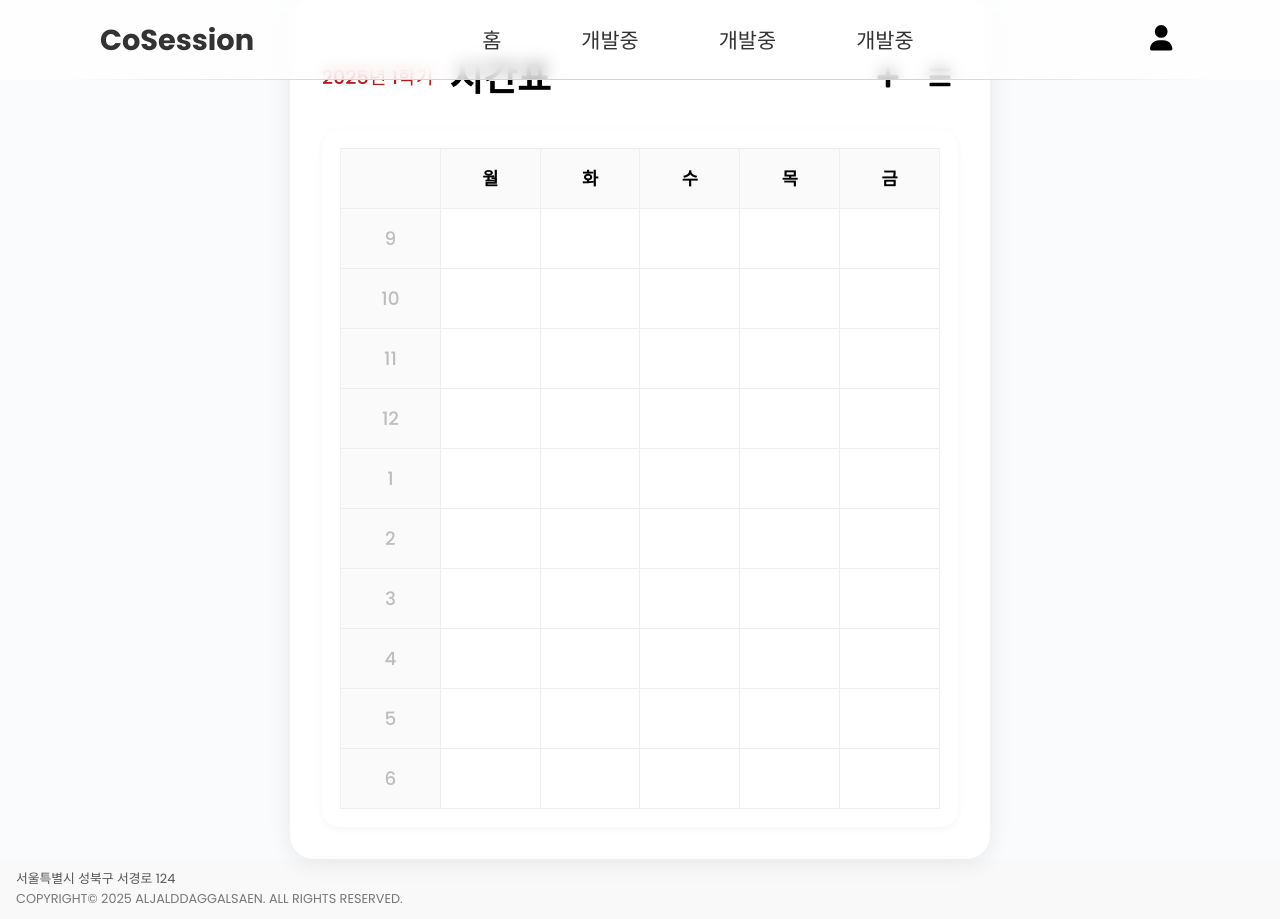
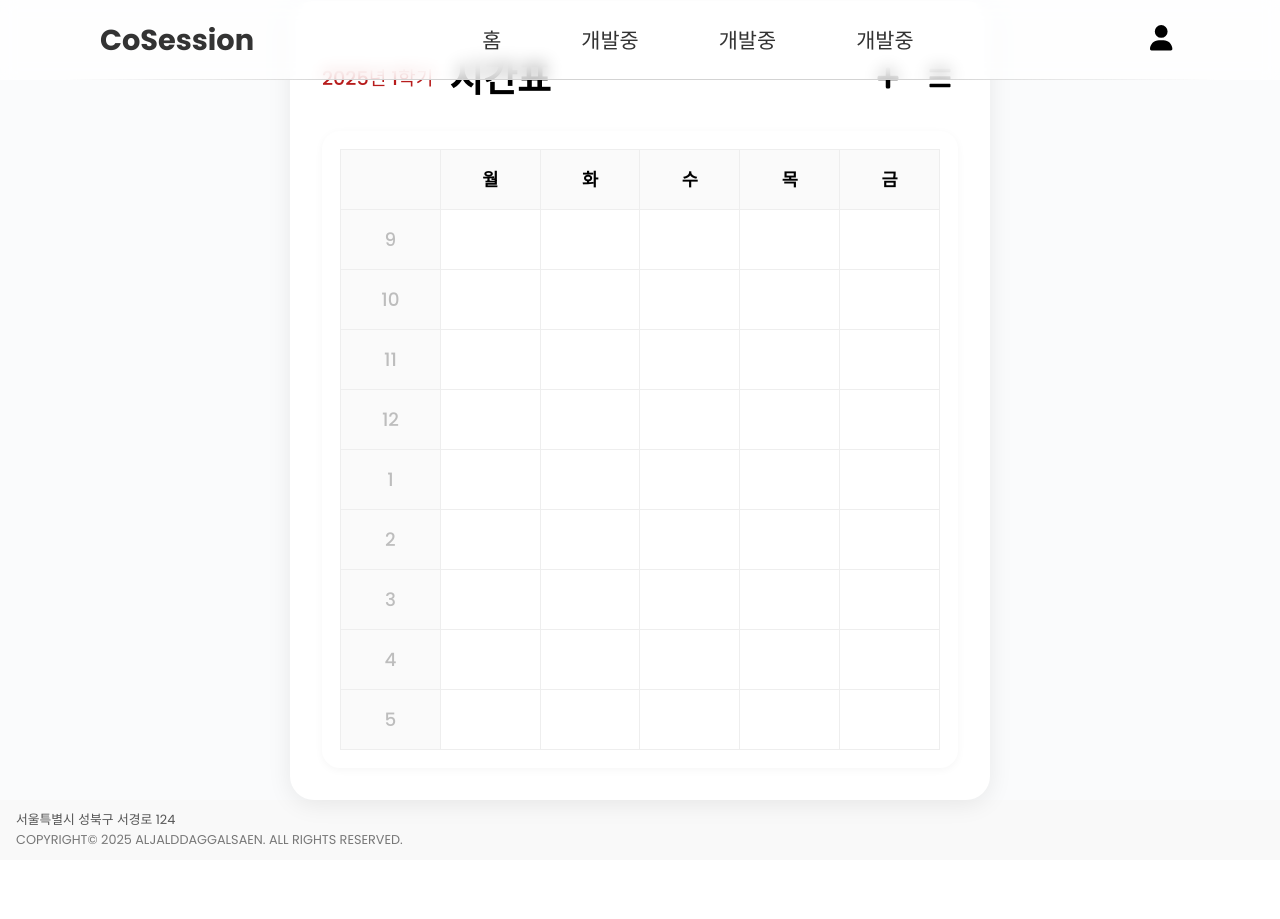
Before and after one commit to FExBE-CollabSession/FEFE, a React (Vite) app: page /main in a window 1280 px wide. After the commit the page ends 860 px from the top, so only its background shows below. Built offline with nearby package versions, Linux system fonts and the light colour scheme; a web font is replaced by a local one.

Commit message:
시간표 수정

```diff
--- a/src/pages/Home.jsx
+++ b/src/pages/Home.jsx
@@ -3,7 +3,7 @@ import styled from "styled-components";
 import { FaPlus, FaBars } from "react-icons/fa";
 
 const DAYS = ["월", "화", "수", "목", "금"];
-const TIMES = [9, 10, 11, 12, 1, 2, 3, 4, 5, 6];
+const TIMES = [9, 10, 11, 12, 1, 2, 3, 4, 5];
 
 const SEMESTERS = [
     "2025년 1학기",
@@ -12,10 +12,51 @@ const SEMESTERS = [
 ];
 
 const initialTimetables = {
-    "2025년 1학기": {},
-    "2024년 2학기": {},
-    "2024년 1학기": {},
+    "2025년 1학기": [],
+    "2024년 2학기": [],
+    "2024년 1학기": [],
 };
+
+const COLORS = [
+    "#F7B731", // 노랑
+    "#4B7BEC", // 파랑
+    "#26de81", // 연두
+    "#fd9644", // 주황
+    "#eb3b5a", // 빨강
+    "#45aaf2", // 하늘
+    "#a55eea", // 보라
+    "#20bf6b", // 초록
+];
+
+const DUMMY_SUBJECTS = [
+    { name: "컴퓨터아키텍처", professor: "홍길동", time: "화 9-11", room: "복-106" },
+    { name: "자료구조및실습", professor: "이몽룡", time: "화 12-1", room: "복-621" },
+    { name: "자바프로그래밍", professor: "성춘향", time: "수 12-1", room: "복-621" },
+    { name: "웹클라이언트컴퓨팅", professor: "임꺽정", time: "월 2-3", room: "복-621" },
+    { name: "경찰체력단련1", professor: "변학도", time: "화 3-4", room: "혜-301" },
+    { name: "MZ세대창의력", professor: "최길동", time: "목 3-4", room: "혜-311" },
+];
+
+const cellKey = (day, time) => `${day}-${time}`;
+
+function parseTimeString(timeStr) {
+    const [day, range] = timeStr.split(" ");
+    if (!day || !range) return { day: null, times: [] };
+    let [start, end] = range.split("-").map(Number);
+    const startIdx = TIMES.indexOf(start);
+    const endIdx = TIMES.indexOf(end);
+    if (startIdx === -1 || endIdx === -1) return { day, times: [] };
+    const times = TIMES.slice(Math.min(startIdx, endIdx), Math.max(startIdx, endIdx) + 1);
+    return { day, times };
+}
+
+function pickColor(usedColors) {
+    for (let c of COLORS) {
+        if (!usedColors.includes(c)) return c;
+    }
+    // 다 쓰면 랜덤
+    return COLORS[Math.floor(Math.random() * COLORS.length)];
+}
 
 function Home() {
     const [showAddModal, setShowAddModal] = useState(false);
@@ -23,10 +64,79 @@ function Home() {
     const [showSemesterList, setShowSemesterList] = useState(false);
     const [timetables, setTimetables] = useState(initialTimetables);
 
+    // 시간표에 수업 추가 (병합 블록)
+    const handleAddSubject = (subject) => {
+        const { day, times } = parseTimeString(subject.time);
+        if (!day || times.length === 0) return;
+        setTimetables(prev => {
+            const current = prev[selectedSemester];
+            // 중복 방지: 이미 같은 과목이 있으면 추가 X
+            if (current.some(s => s.name === subject.name && s.day === day && s.times[0] === times[0])) return prev;
+            // 색상 중복 방지
+            const usedColors = current.map(s => s.color).filter(Boolean);
+            const color = pickColor(usedColors);
+            const newSubject = { ...subject, day, times, color };
+            return { ...prev, [selectedSemester]: [...current, newSubject] };
+        });
+        setShowAddModal(false);
+    };
+
     const handleSelectSemester = (semester) => {
         setSelectedSemester(semester);
         setShowSemesterList(false);
     };
+
+    // 시간표 렌더링: 병합 블록 → 각 셀별 렌더링으로 변경
+    function renderTableBody() {
+        const blocks = timetables[selectedSemester];
+        // 각 셀에 어떤 블록이 들어가는지 매핑
+        const cellMap = {};
+        blocks.forEach((block, idx) => {
+            block.times.forEach((time, i) => {
+                cellMap[cellKey(block.day, time)] = {
+                    ...block,
+                    isFirst: i === 0,
+                    isLast: i === block.times.length - 1,
+                    idx,
+                };
+            });
+        });
+        return TIMES.map(time => (
+            <tr key={time}>
+                <TimeCell>{time}</TimeCell>
+                {DAYS.map(day => {
+                    const key = cellKey(day, time);
+                    const cell = cellMap[key];
+                    if (cell) {
+                        let style = {};
+                        if (cell.isLast) {
+                            style.background = `linear-gradient(to bottom, ${cell.color} 75%, #fff 75%)`;
+                            style.color = "#fff";
+                        } else {
+                            style.background = cell.color;
+                            style.color = "#fff";
+                        }
+                        style.fontWeight = 500;
+                        style.verticalAlign = "top";
+                        style.border = "none";
+                        style.position = "relative";
+                        return (
+                            <TableCell key={key} style={style}>
+                                {cell.isFirst && (
+                                    <SubjectBlock>
+                                        <div style={{fontSize: "1.08em", fontWeight: 600, lineHeight: 1.3}}>{cell.name}</div>
+                                        <div style={{fontSize: "0.98em", marginTop: 2}}>{cell.room}</div>
+                                    </SubjectBlock>
+                                )}
+                            </TableCell>
+                        );
+                    } else {
+                        return <TableCell key={key}></TableCell>;
+                    }
+                })}
+            </tr>
+        ));
+    }
 
     return (
         <TimetableFullWrapper>
@@ -67,14 +177,7 @@ function Home() {
                             </tr>
                         </thead>
                         <tbody>
-                            {TIMES.map(time => (
-                                <tr key={time}>
-                                    <TimeCell>{time}</TimeCell>
-                                    {DAYS.map(day => (
-                                        <TableCell key={day + time}></TableCell>
-                                    ))}
-                                </tr>
-                            ))}
+                            {renderTableBody()}
                         </tbody>
                     </StyledTable>
                 </TableBox>
@@ -82,8 +185,15 @@ function Home() {
             {showAddModal && (
                 <ModalOverlay onClick={() => setShowAddModal(false)}>
                     <ModalContent onClick={e => e.stopPropagation()}>
-                        <h3>수업 추가 (UI만)</h3>
-                        <p>이곳에 수업 추가 폼이 들어갑니다.</p>
+                        <h3>수업 추가</h3>
+                        <SubjectList>
+                            {DUMMY_SUBJECTS.map((subject, idx) => (
+                                <SubjectItem key={idx} onClick={() => handleAddSubject(subject)}>
+                                    <strong>{subject.name}</strong> <span>({subject.professor})</span>
+                                    <SubjectTime>{subject.time} / {subject.room}</SubjectTime>
+                                </SubjectItem>
+                            ))}
+                        </SubjectList>
                         <button onClick={() => setShowAddModal(false)}>닫기</button>
                     </ModalContent>
                 </ModalOverlay>
@@ -196,6 +306,12 @@ const StyledTable = styled.table`
         background: #fafafa;
         font-weight: 600;
         font-size: 1.1rem;
+        width: 100px;
+        max-width: 100px;
+    }
+    td {
+        width: 100px;
+        max-width: 100px;
     }
 `;
 
@@ -227,3 +343,48 @@ const ModalContent = styled.div`
     box-shadow: 0 2px 16px rgba(0,0,0,0.08);
     text-align: center;
 `;
+
+const SubjectList = styled.ul`
+    margin: 24px 0 16px 0;
+    padding: 0;
+    list-style: none;
+`;
+const SubjectItem = styled.li`
+    padding: 12px 0 8px 0;
+    border-bottom: 1px solid #f0f0f0;
+    font-size: 1.08rem;
+    display: flex;
+    flex-direction: column;
+    gap: 2px;
+    strong { color: #333; }
+    span { color: #888; font-size: 0.98em; margin-left: 4px; }
+    cursor: pointer;
+    &:hover { background: #f5eaea; }
+`;
+const SubjectTime = styled.div`
+    color: #b71c1c;
+    font-size: 0.98em;
+    margin-top: 2px;
+`;
+
+const SubjectBlock = styled.div`
+    padding: 8px 0 8px 0;
+    min-height: 48px;
+    display: flex;
+    flex-direction: column;
+    align-items: flex-start;
+    justify-content: flex-start;
+    font-size: 0.98rem;
+    line-height: 1.25;
+    word-break: break-all;
+    white-space: normal;
+    text-align: left;
+    width: 100%;
+    strong, div {
+        font-size: 0.98em;
+        font-weight: 500;
+        text-align: left;
+        word-break: break-all;
+        white-space: normal;
+    }
+`;
```
